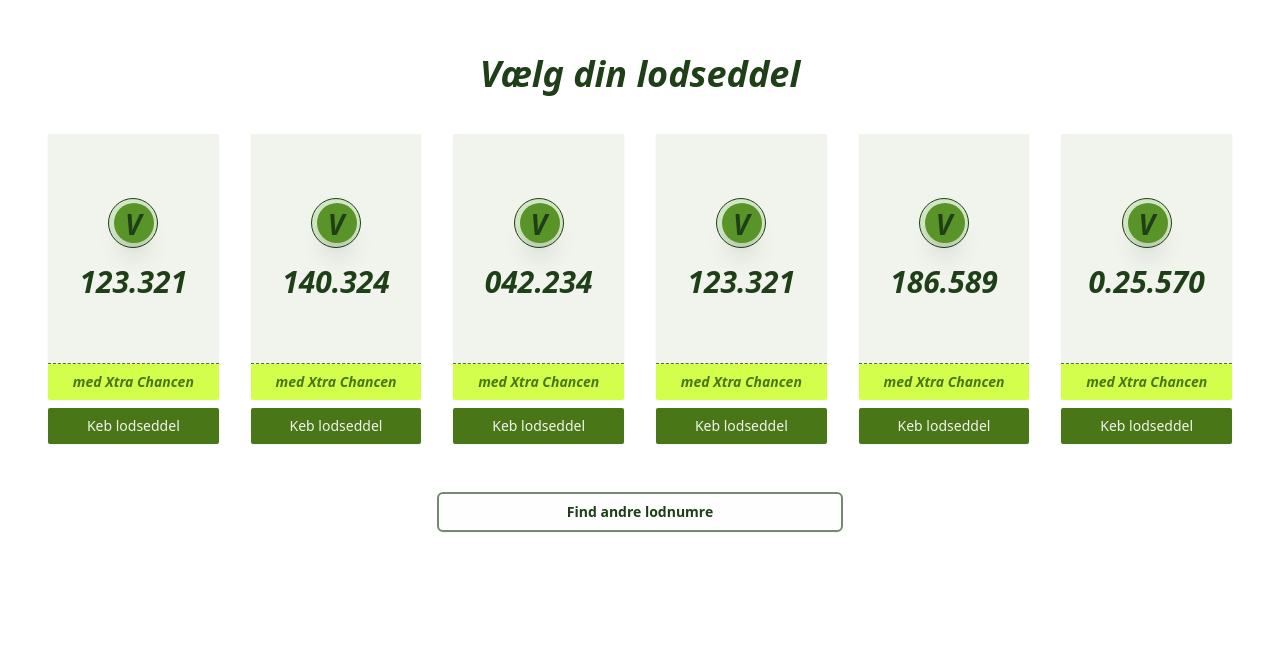
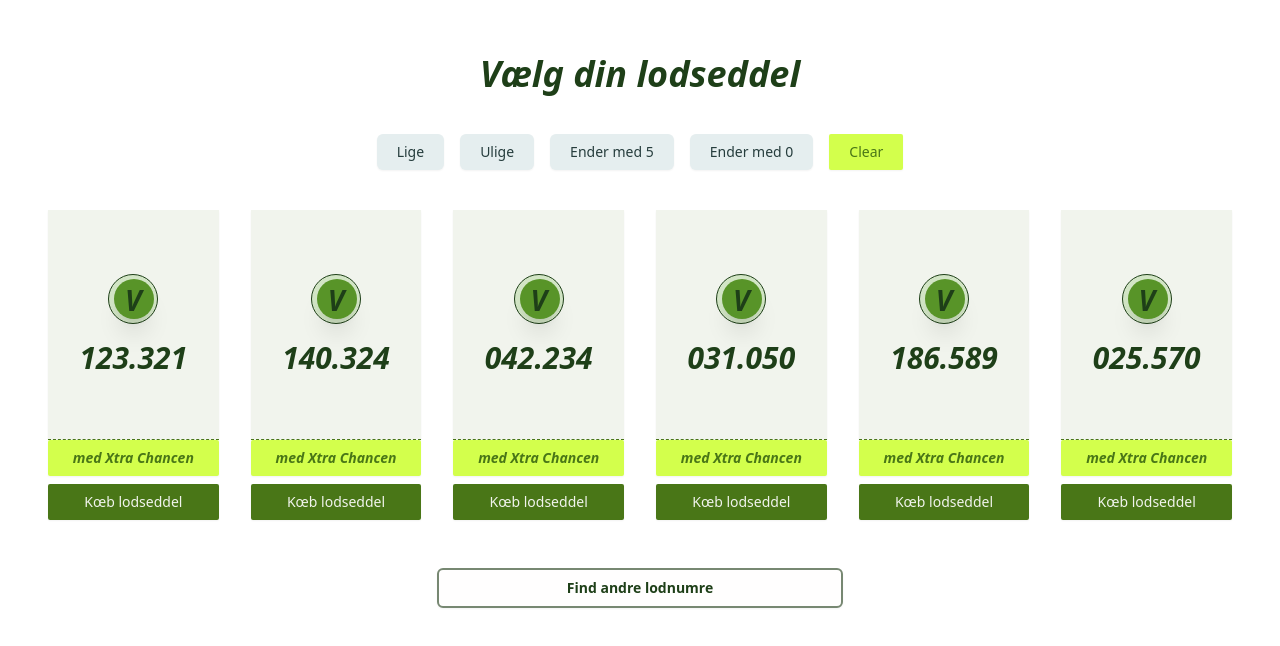
Before and after one commit to shazim8480/task-lottery-card, a React (Vite) app: page / in a window 1280 px wide. Shown: the part 106-752 px from the top of the page. Built offline with nearby package versions, Linux system fonts and the light colour scheme.

Commit message:
button filter functionality added

```diff
--- a/src/Components/CardContainer/CardContainer.jsx
+++ b/src/Components/CardContainer/CardContainer.jsx
@@ -1,22 +1,72 @@
-import React from "react";
+import React, { useState } from "react";
 import LotteryCard from "./LotteryCard";
 import Button from "../UI/Button";
 
 let lotteryData = [
-  "123.321",
-  "140.324",
-  "042.234",
-  "123.321",
-  "186.589",
-  "0.25.570",
+  { id: "123.321", value: "123.321" },
+  { id: "140.324", value: "140.324" },
+  { id: "042.234", value: "042.234" },
+  { id: "031.050", value: "031.050" },
+  { id: "186.589", value: "186.589" },
+  { id: "025.570", value: "025.570" },
+];
+let filterTags = [
+  { id: "Lige", value: "Lige" },
+  { id: "Ulige", value: "Ulige" },
+  { id: "Ender med 5", value: "Ender med 5" },
+  { id: "Ender med 0", value: "Ender med 0" },
 ];
 
 const CardContainer = () => {
+  const [filteredItems, setFilteredItems] = useState(lotteryData);
+
+  const handleFilterLotteryCards = (tagID) => {
+    let filtered;
+    switch (tagID) {
+      case "Lige":
+        filtered = lotteryData.filter(
+          (item) => item.id === "123.321" || item.id === "031.050"
+        );
+        break;
+      case "Ulige":
+        filtered = lotteryData.filter((item) => item.id === "140.324");
+        break;
+      case "Ender med 5":
+        filtered = lotteryData.filter((item) => item.id === "025.570");
+        break;
+      case "Ender med 0":
+        filtered = lotteryData.filter((item) => item.id === "186.589");
+        break;
+      default:
+        filtered = lotteryData;
+        break;
+    }
+    setFilteredItems(filtered);
+  };
+
   return (
-    <div className="flex flex-col justify-center items-center">
-      <div className="px-12 grid justify-items-center grid-cols-2 md:grid-cols-3 lg:grid-cols-6 xl:grid-cols-6 gap-8 ">
-        {lotteryData?.map((item) => {
-          return <LotteryCard item={item} />;
+    <div className="flex flex-col items-center justify-center">
+      {/* filter buttons */}
+      <div className="flex items-center justify-center mb-10">
+        {filterTags.map((tag) => {
+          return (
+            <Button
+              onClick={() => handleFilterLotteryCards(tag.id)}
+              className={"mr-4 shadow-sm rounded-md"}
+              variant="tag"
+            >
+              {tag.value}
+            </Button>
+          );
+        })}
+        <Button onClick={() => handleFilterLotteryCards()} variant="secondary">
+          Clear
+        </Button>
+      </div>
+      {/* lottery cards */}
+      <div className="grid grid-cols-2 gap-8 px-12 justify-items-center md:grid-cols-3 lg:grid-cols-6 xl:grid-cols-6 ">
+        {filteredItems?.map((item) => {
+          return <LotteryCard key={item.id} item={item} />;
         })}
       </div>
 
--- a/src/Components/CardContainer/LotteryCard.jsx
+++ b/src/Components/CardContainer/LotteryCard.jsx
@@ -21,7 +21,7 @@ const LotteryCard = ({ item }) => {
         </div>
         {/* numbered text */}
         <Typography className={"pt-4 text-3xl"} variant="header">
-          {item}
+          {item.value}
         </Typography>
       </div>
       {/* button - secondary */}
@@ -33,7 +33,7 @@ const LotteryCard = ({ item }) => {
       </Button>
       {/* button - primary */}
       <Button className={"font-normal w-full shadow-sm mt-2"} variant="primary">
-        Keb lodseddel
+        Kœb lodseddel
       </Button>
     </div>
   );
--- a/src/Components/UI/Button.jsx
+++ b/src/Components/UI/Button.jsx
@@ -1,9 +1,10 @@
 import React from "react";
 import cn from "../../lib/utils";
 
-const Button = ({ children, variant = "primary", className }) => {
+const Button = ({ children, variant = "primary", className, onClick }) => {
   return (
     <button
+      onClick={onClick}
       className={cn(
         "rounded-sm  px-5 py-2 text-sm font-medium shadow-sm",
         {
@@ -11,6 +12,7 @@ const Button = ({ children, variant = "primary", className }) => {
           "bg-secondary text-primary": variant === "secondary",
           "bg-body text-dark font-bold border-2 border-[#778872]":
             variant === "outlined",
+          "text-[#263d3d] bg-[#e5eeef]": variant === "tag",
         },
         className
       )}
```
